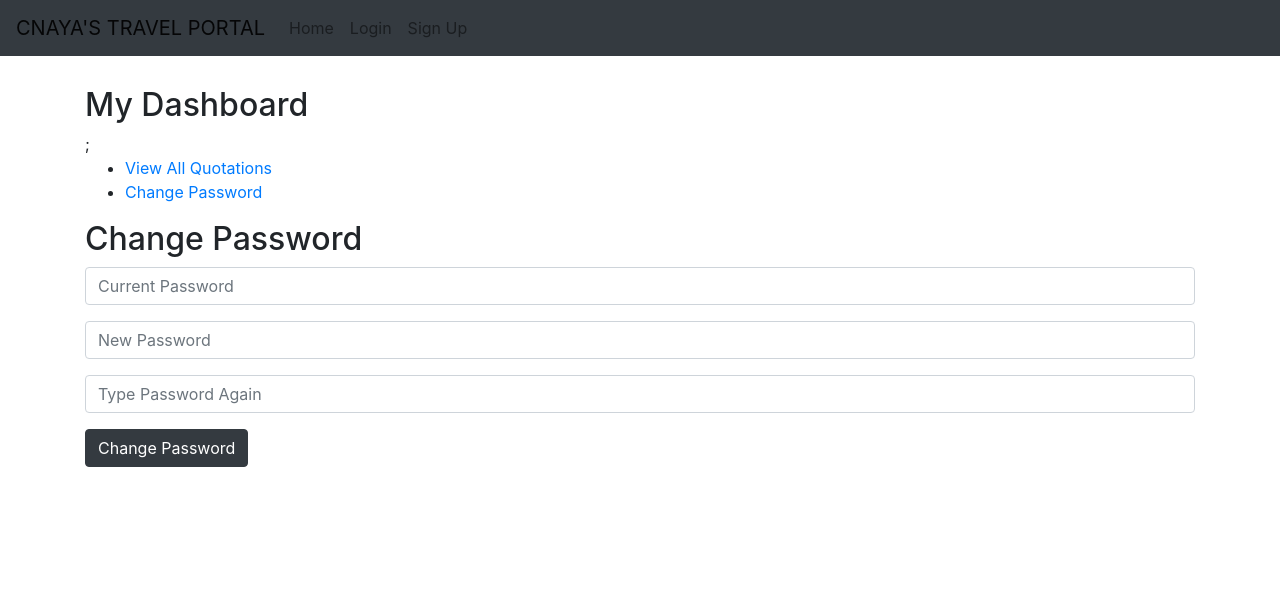
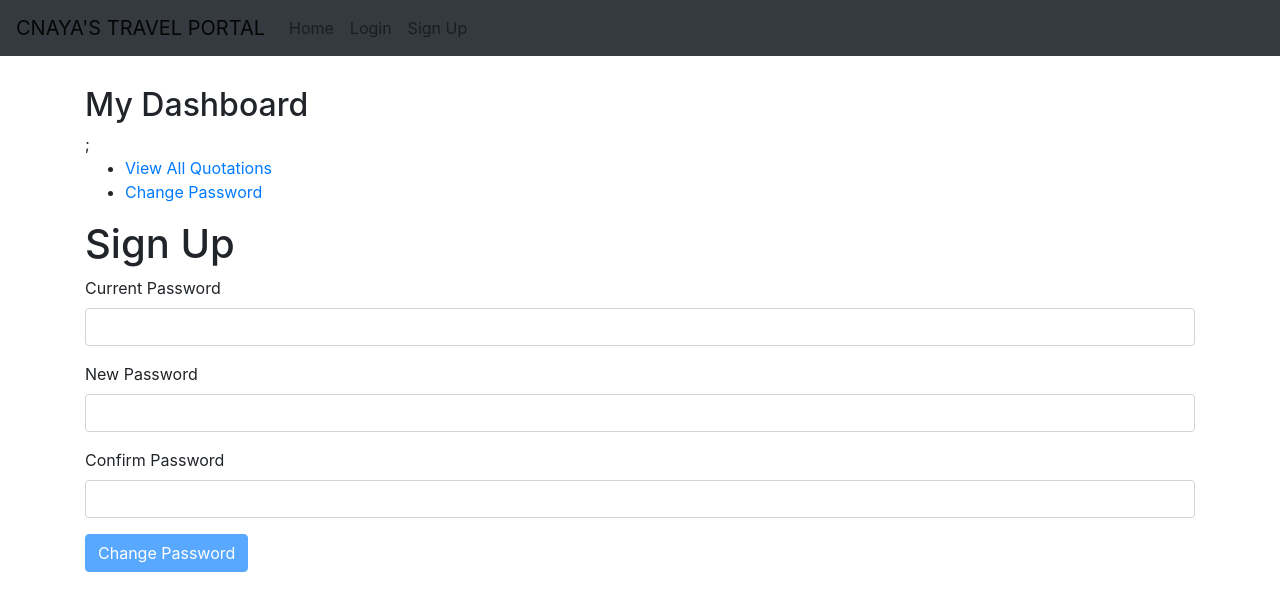
Before and after one commit to miketak/appone-web, a React (Create React App) app: page /dashboard/changepassword in a window 1280 px wide. Shown: the top 610 px of the page. Built offline with nearby package versions, Linux system fonts and the light colour scheme.

Commit message:
fixed change password page

```diff
--- a/src/App.js
+++ b/src/App.js
@@ -6,7 +6,7 @@ import SignupForm from "./components/signupForm";
 import ForgotPassword from "./components/forgotPassword";
 import NotFound from "./components/notfound";
 import Dashboard from "./components/dashboard";
-import ChangePassword from "./components/changePassword";
+import ChangePassword from "./components/changePasswordForm";
 import Quotations from "./components/quotations";
 import QuotationForm from "./components/quotationForm";
 import LoginForm from "./components/loginForm";
--- a/src/components/changePassword.jsx
+++ /dev/null
@@ -1,46 +0,0 @@
-import React, { Component } from "react";
-
-class ChangePassword extends Component {
-  state = {};
-  render() {
-    return (
-      <React.Fragment>
-        <h2>Change Password</h2>
-        <form>
-          <div class="mb-3">
-            <input
-              type="text"
-              class="form-control"
-              placeholder="Current Password"
-              id="currentPassword"
-              aria-describedby="emailHelp"
-            />
-          </div>
-          <div class="mb-3">
-            <input
-              type="password"
-              class="form-control"
-              placeholder="New Password"
-              id="newPassword"
-              aria-describedby="emailHelp"
-            />
-          </div>
-          <div class="mb-3">
-            <input
-              type="password"
-              class="form-control"
-              placeholder="Type Password Again"
-              id="newPassword2"
-              aria-describedby="emailHelp"
-            />
-          </div>
-          <button type="submit" class="btn btn-primary btn-dark">
-            Change Password
-          </button>
-        </form>
-      </React.Fragment>
-    );
-  }
-}
-
-export default ChangePassword;
--- /dev/null
+++ b/src/components/changePasswordForm.jsx
@@ -0,0 +1,37 @@
+import React, { Component } from "react";
+import Joi from "joi-browser";
+import Form from "./common/form";
+
+class ChangePasswordForm extends Form {
+  state = {
+    data: { currentPassword: "", newPassword: "", newPassword2: "" },
+    errors: {},
+  };
+
+  schema = {
+    username: Joi.string().required().label("Username"),
+    password: Joi.string().required().min(5).label("Password"),
+    name: Joi.string().required().label("Name"),
+  };
+
+  doSubmit = () => {
+    // Call the server
+    console.log("Submited");
+  };
+
+  render() {
+    return (
+      <div>
+        <h1>Sign Up</h1>
+        <form onSubmit={this.handleSubmit}>
+          {this.renderInput("currentPassword", "Current Password", "password")}
+          {this.renderInput("newPassword", "New Password", "password")}
+          {this.renderInput("newPassword2", "Confirm Password", "password")}
+          {this.renderButton("Change Password")}
+        </form>
+      </div>
+    );
+  }
+}
+
+export default ChangePasswordForm;
--- a/src/components/dashboard.jsx
+++ b/src/components/dashboard.jsx
@@ -1,7 +1,7 @@
 import React, { Component } from "react";
 import { Outlet } from "react-router-dom";
 import SideBar from "./sidebar";
-import ChangePassword from "./changePassword";
+import ChangePassword from "./changePasswordForm";
 import Quotations from "./quotations";
 
 class Dashboard extends Component {
```
